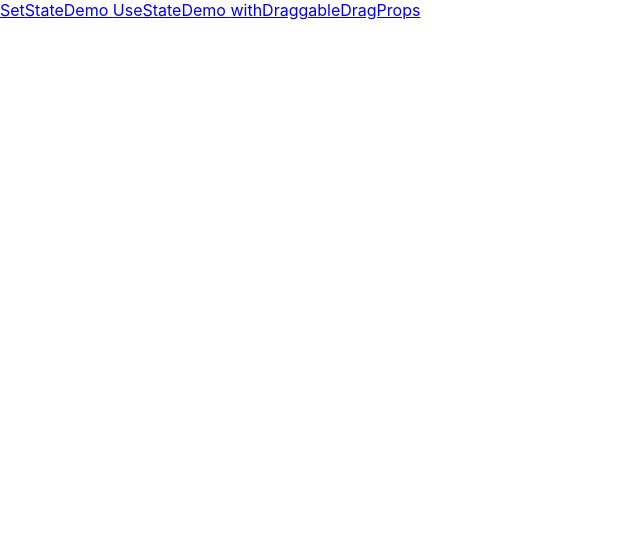
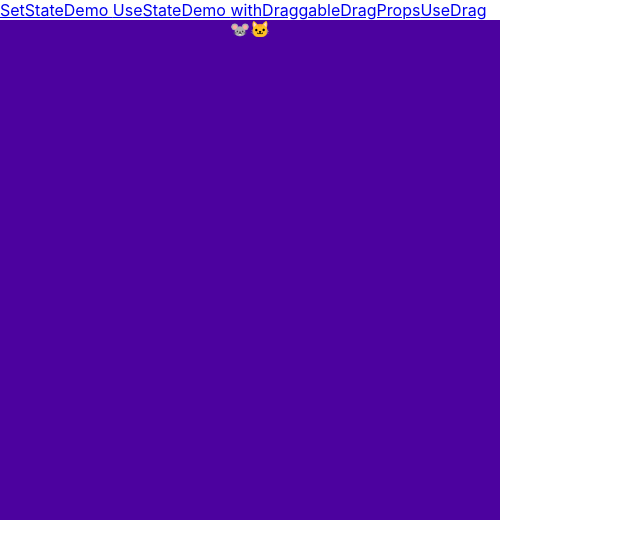
Before and after one commit to YosefYuan/react_demo, a React (Create React App) app: page /UseDrag in a window 1280 px wide. Shown: the top 558 px of the page, without its empty margins (0-640 px from the left). Built offline with nearby package versions, Linux system fonts and the light colour scheme.

Commit message:
feat: add useDrag

```diff
--- a/src/App.js
+++ b/src/App.js
@@ -5,6 +5,7 @@ import SetStateDemo from "./component/SetStateDemo";
 import UseStateDemo from "./component/UseStateDemo";
 import WithDraggable from "./component/WithDraggable";
 import DragProps from "./component/DragProps";
+import UseDrag from "./component/UseDrag";
 
 const App = () => {
   return (
@@ -14,6 +15,7 @@ const App = () => {
         <Link to="/UseStateDemo"> UseStateDemo </Link>
         <Link to="/withDraggable">withDraggable</Link>
         <Link to="/DragProps">DragProps</Link>
+        <Link to="/UseDrag">UseDrag</Link>
       </div>
       <Switch>
         <Route
@@ -40,6 +42,7 @@ const App = () => {
           exact={true}
           component={DragProps}
         />
+        <Route key="UseDrag" path="/UseDrag" exact={true} component={UseDrag} />
       </Switch>
     </Router>
   );
--- /dev/null
+++ b/src/component/UseDrag/Cat.js
@@ -0,0 +1,19 @@
+import React from "react";
+import useDrag from "./useDrag";
+
+const Cat = () => {
+  const { x, y, dragRef } = useDrag();
+
+  return (
+    <span className="draggable_wrapper" ref={dragRef}>
+      <span className="cat" role="img">
+        <span> 🐱 </span>
+        {x !== undefined && y !== undefined && (
+          <span className="mouse__position"> {`(${x}, ${y})`} </span>
+        )}
+      </span>
+    </span>
+  );
+};
+
+export default Cat;
--- /dev/null
+++ b/src/component/UseDrag/Mouse.js
@@ -0,0 +1,32 @@
+import React from "react";
+import useDrag from "./useDrag";
+
+const Mouse = () => {
+  const {
+    x,
+    y,
+    dragRef
+  } = useDrag();
+
+  return ( <
+    span className = "draggable_wrapper"
+    ref = {
+      dragRef
+    } >
+    <
+    span className = "mouse"
+    role = "img" >
+    <
+    span > 🐭 < /span> {
+      x !== undefined && y !== undefined && ( <
+        span className = "mouse__position" > {
+          `(${x}, ${y})`
+        } < /span>
+      )
+    } <
+    /span> <
+    /span>
+  );
+};
+
+export default Mouse;
--- /dev/null
+++ b/src/component/UseDrag/index.js
@@ -0,0 +1,17 @@
+import React from "react";
+// import ReactDOM from "react-dom";
+import Mouse from "./Mouse";
+import Cat from "./Cat";
+
+import "./styles.css";
+
+function UseDrag() {
+  return (
+    <div className="UseDrag">
+      <Mouse />
+      <Cat />
+    </div>
+  );
+}
+
+export default UseDrag;
--- /dev/null
+++ b/src/component/UseDrag/styles.css
@@ -0,0 +1,19 @@
+.UseDrag {
+  font-family: sans-serif;
+  text-align: center;
+  width: 500px;
+  height: 500px;
+  background: #4c029f;
+}
+
+.draggable_wrapper {
+  display: inline-block;
+}
+
+.mouse__position {
+  position: absolute;
+  width: 80px;
+  left: 20px;
+  top: 1px;
+  color: #fff;
+}
--- /dev/null
+++ b/src/component/UseDrag/useDrag.js
@@ -0,0 +1,43 @@
+import {
+  useState,
+  useEffect,
+  useRef,
+  useCallback
+} from "react";
+
+import {
+  Draggable
+} from "gsap/all";
+import gsap from "gsap";
+gsap.registerPlugin(Draggable);
+
+export default function useDrag() {
+  const [posX, setPosX] = useState(null);
+  const [posY, setPosY] = useState(null);
+  const dragEl = useRef(null);
+
+  const onDrag = e => {
+    const {
+      x,
+      y
+    } = e.target.getBoundingClientRect();
+    setPosX(x);
+    setPosY(y);
+  };
+
+  const callbackOnDrag = useCallback(onDrag, []);
+
+  useEffect(() => {
+    if (dragEl && dragEl.current) {
+      new Draggable(dragEl.current, {
+        onDrag: callbackOnDrag
+      });
+    }
+  }, [callbackOnDrag, dragEl]);
+
+  return {
+    x: posX ? Math.floor(posX) : undefined,
+    y: posX ? Math.floor(posY) : undefined,
+    dragRef: dragEl
+  };
+}
```
